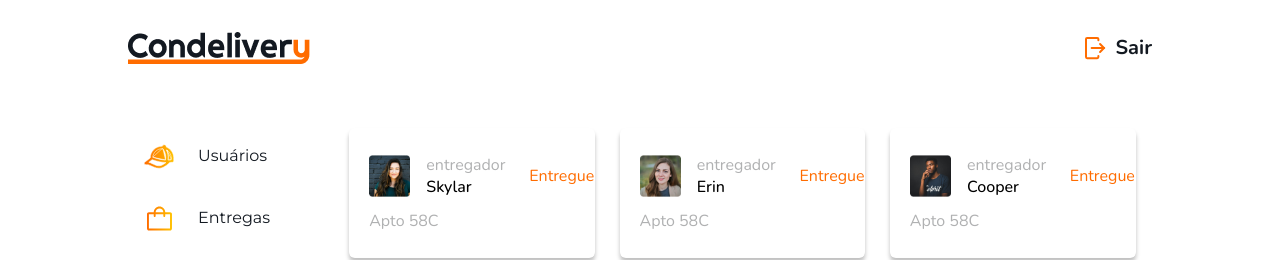
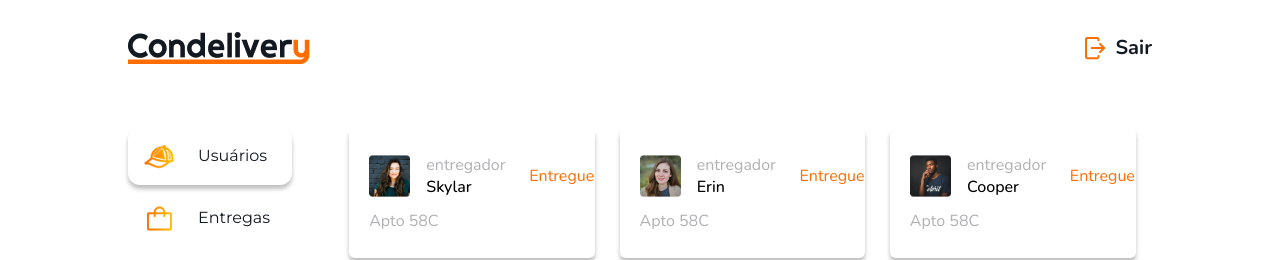
Before and after one commit to josiastavares/Condelivery-front-web, a React (Create React App) app: page /usuarios in a window 1280 px wide. Shown: the top 260 px of the page. Built offline with nearby package versions, Linux system fonts and the light colour scheme.

Commit message:
ajustando menu dashboard

```diff
--- a/src/componentes/SecaoMenu/index.js
+++ b/src/componentes/SecaoMenu/index.js
@@ -12,8 +12,8 @@ const SecaoMenu = () => {
       <BotaoMenu
         texto="Usuários"
         imagem="usuario"
-        linkMenu='/'
-        classeAtiva={location.pathname === '/' ? 'botao-menu-ativo' : ''}
+        linkMenu='/usuarios'
+        classeAtiva={location.pathname === '/usuarios' ? 'botao-menu-ativo' : ''}
       />
       <BotaoMenu
         texto="Entregas"
```
